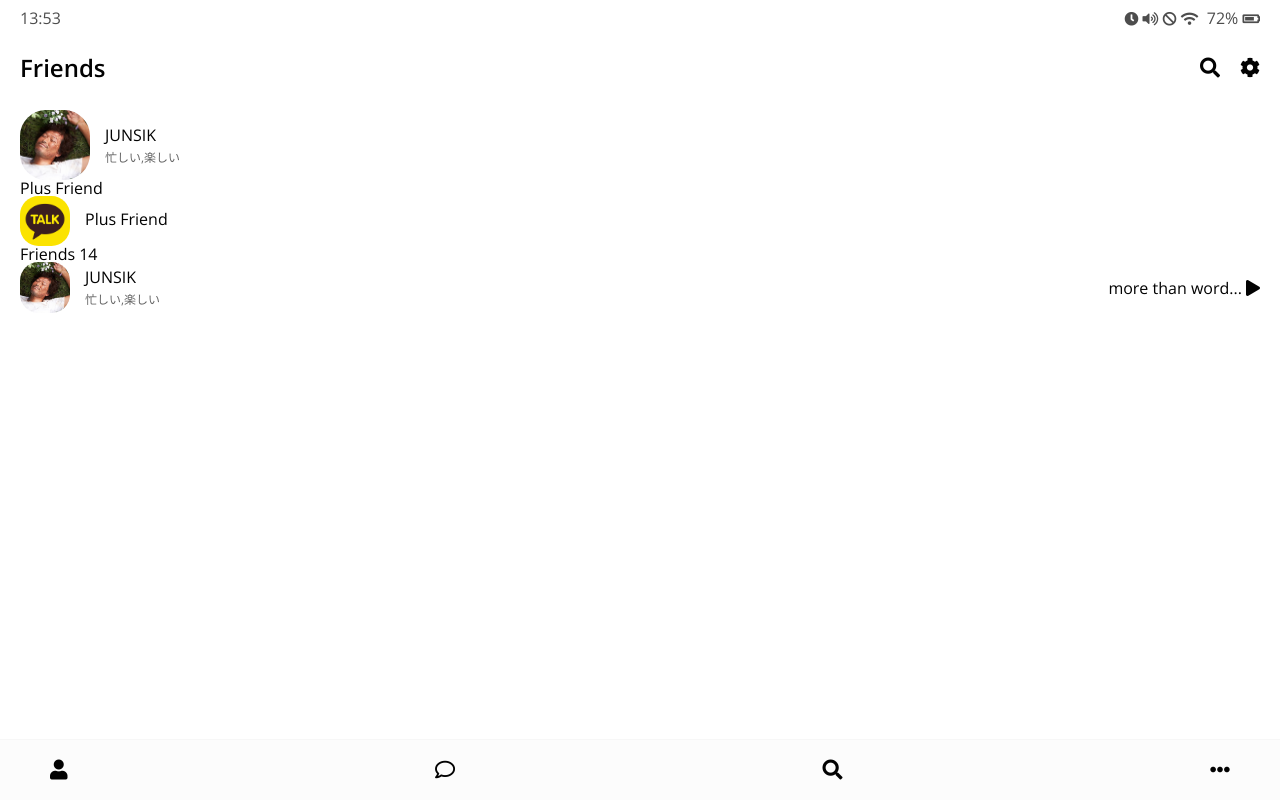
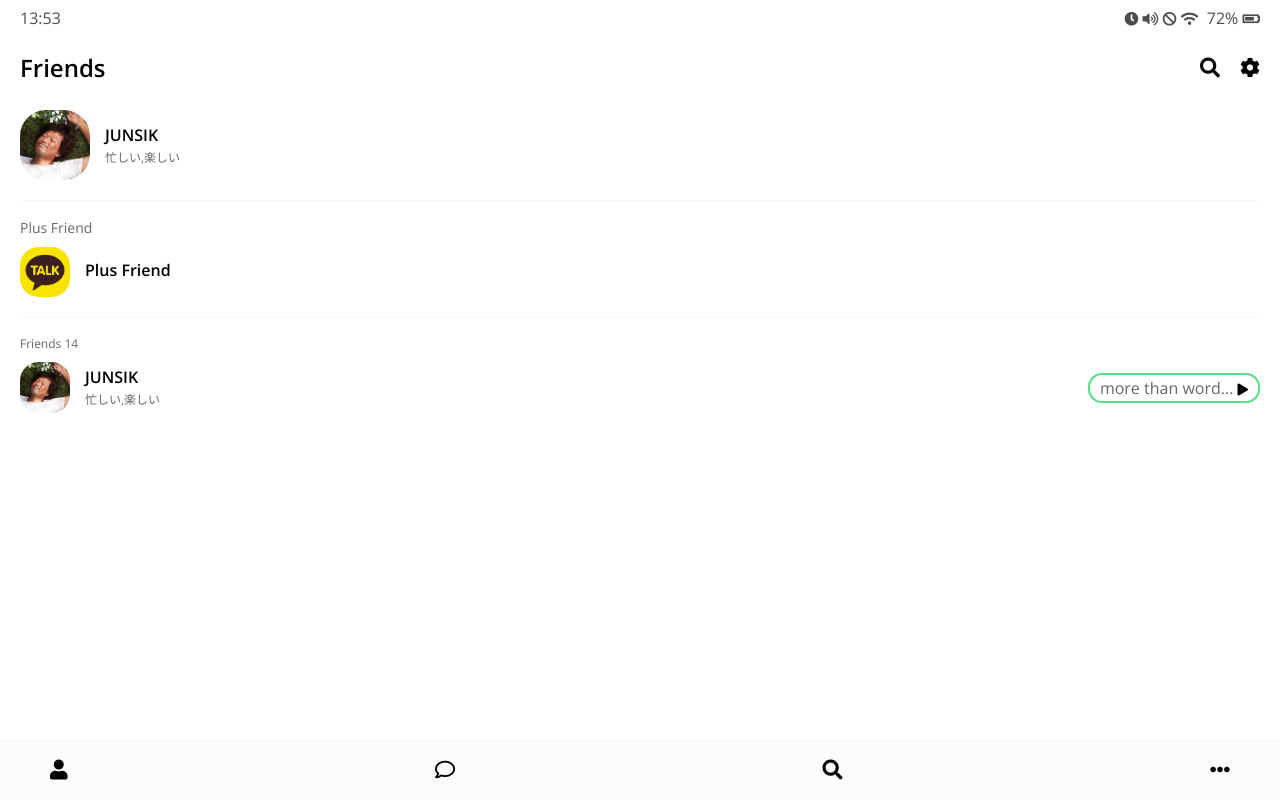
Before and after one commit to KIMJUNSICK/kakao_clone-2.0, a plain HTML site: page friends.html in a window 1280 px wide. Drawn offline with nearby package versions, Linux system fonts and the light colour scheme.

Commit message:
Friend Screen

```diff
--- a/css/friend.css
+++ b/css/friend.css
@@ -28,6 +28,7 @@
 
 .friend__content .friend__name {
   display: block;
+  font-weight: 600;
   margin-bottom: 5px;
 }
 
@@ -45,3 +46,17 @@
 .friend__content .friend__status {
   font-size: 12px;
 }
+
+.friend .friend__now-listening {
+  border: 2px solid #52e084;
+  padding: 5px 10px;
+  border-radius: 14px;
+}
+
+.friend .friend__now-listening span {
+  opacity: 0.6;
+}
+
+.friend .friend__now-listening i {
+  font-size: 12px;
+}
--- /dev/null
+++ b/css/friends.css
@@ -0,0 +1,18 @@
+.friends .friends__plus {
+  padding: 20px 0px;
+  border-top: 1px solid #f7f7f7;
+  border-bottom: 1px solid #f7f7f7;
+  margin: 20px 0px;
+}
+
+.friends__plus .friends__title {
+  margin-bottom: 12px;
+  font-size: 14px;
+  opacity: 0.6;
+}
+
+.friends__list .friends__title {
+  margin-bottom: 12px;
+  font-size: 12px;
+  opacity: 0.6;
+}
--- a/css/styles.css
+++ b/css/styles.css
@@ -4,6 +4,7 @@
 @import "header.css";
 @import "nav-bar.css";
 @import "friend.css";
+@import "friends.css";
 
 body {
   background-color: white;
--- a/friends.html
+++ b/friends.html
@@ -27,7 +27,7 @@
         <i class="fas fa-battery-three-quarters"></i>
       </div>
     </div>
-    <hearder class="header">
+    <header class="header">
       <div class="header__header-column">
         <h1 class="header__title">Friends</h1>
       </div>
@@ -39,10 +39,10 @@
           <i class="fas fa-cog "></i>
         </span>
       </div>
-    </hearder>
+    </header>
     <main class="friends">
       <header class="friends__header">
-        <div class="friends__friend friend friend--lg">
+        <div class="friends__friend friend">
           <div class="friend__column">
             <img src="images/avatar.png" class="g-avatar friend__avatar" />
             <div class="friend__content">
```
